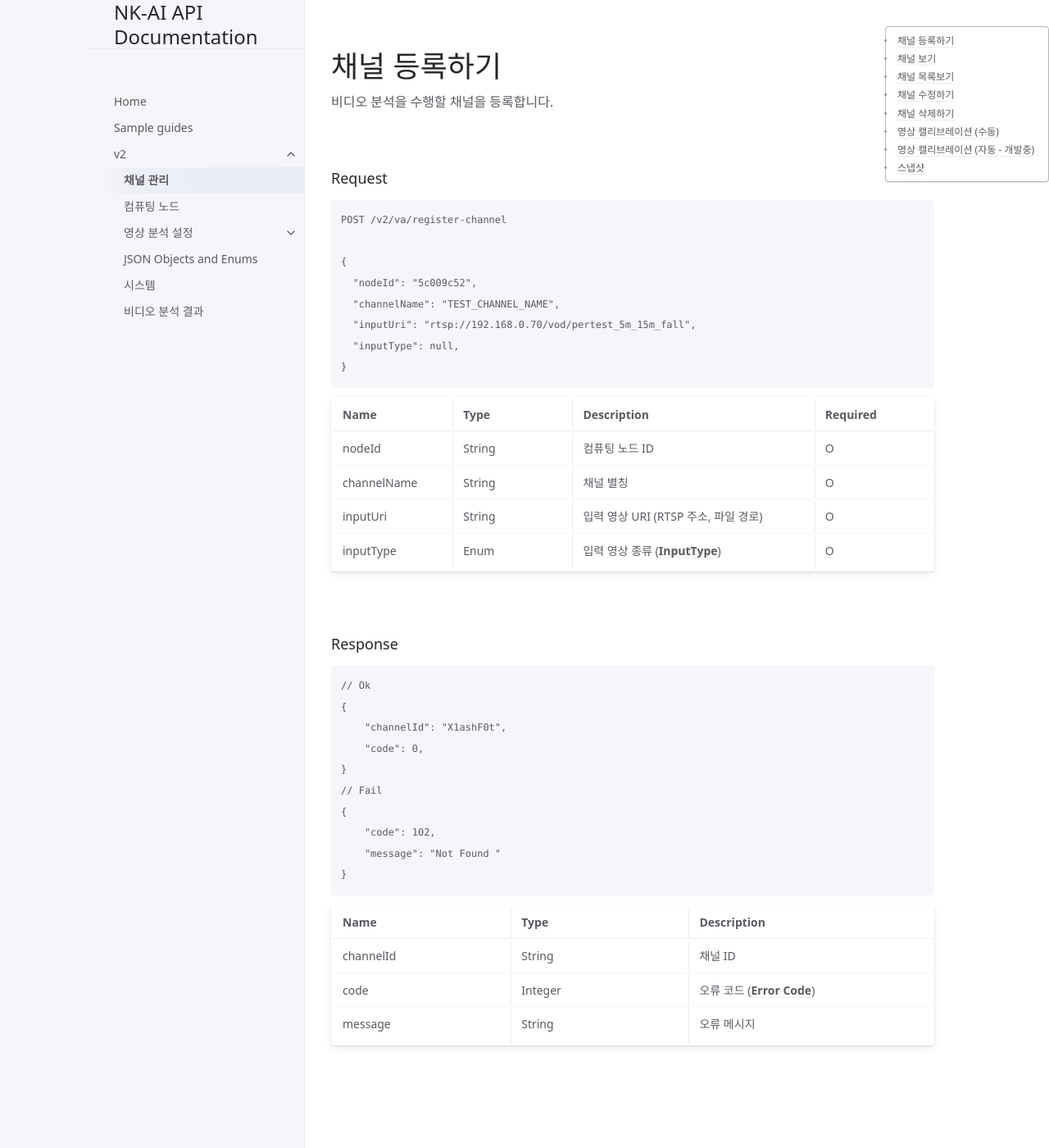
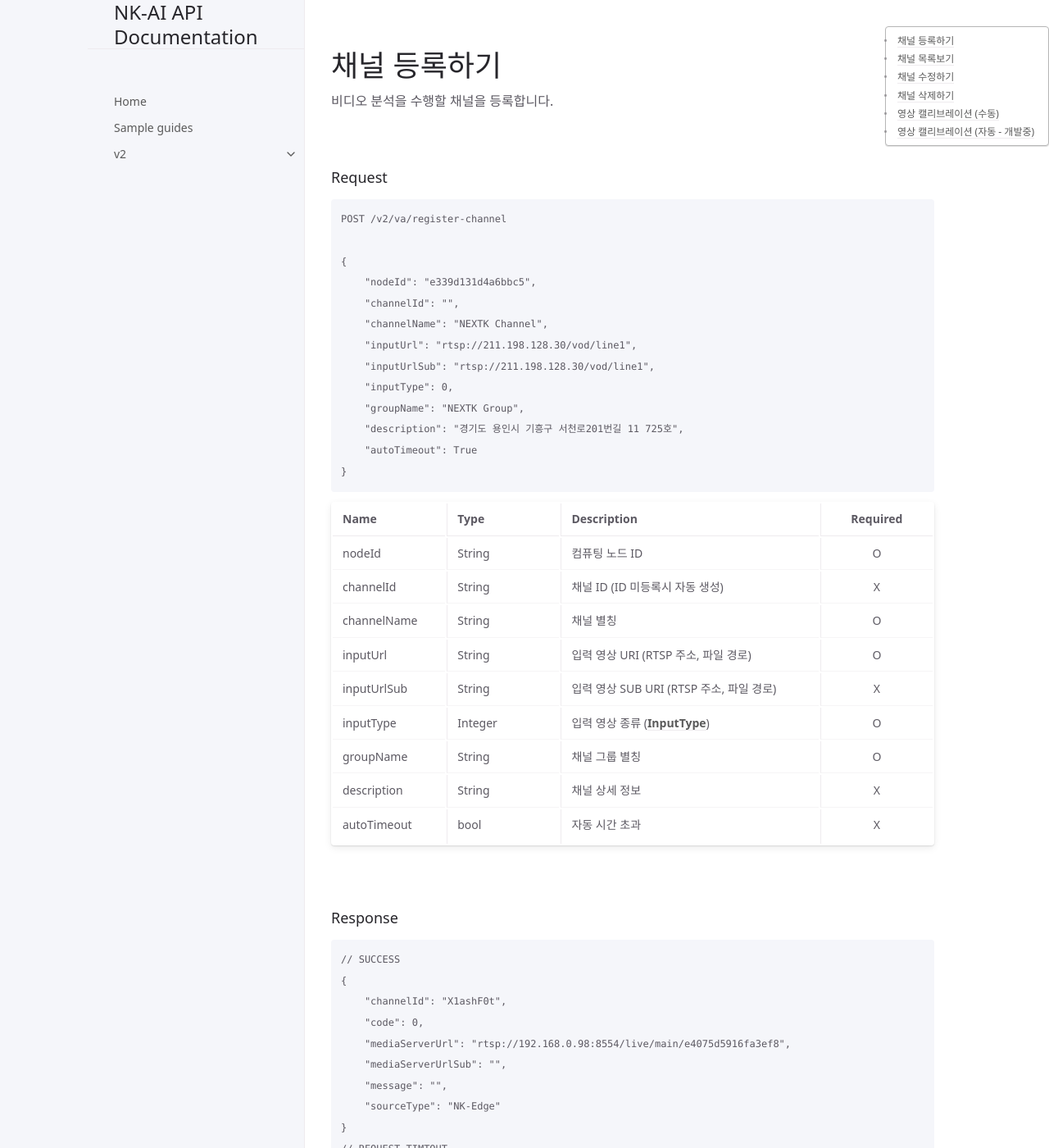
Before and after one commit to uteakO/rest-api, a Jekyll site: the page built from docs/v2/channels.md, in a window 1280 px wide and 1400 px high, scrolled down 211 px. Shown: the whole window at 82% size. Built offline with Jekyll 4.4.1, drawn with Linux system fonts in a browser that asks for light colours; our own code applies the rules of GitHub Pages for plain Markdown files; some of the changed text lies outside the part shown.

Commit message:
fix : register-channel & list-channel & update-channel & remove-channel

````diff
--- a/docs/v2/channels.md
+++ b/docs/v2/channels.md
@@ -1,11 +1,3 @@
----
-layout: default
-title: 채널 관리
-nav_order: 3
-parent: v2
-has_children: false
-# permalink: /docs/v2
----
 
 
 채널에 대한 API입니다. 채널은 1개의 비디오에 대한 정보이며, 영상분석을 수행하는 단위입니다.
@@ -26,42 +18,117 @@ has_children: false
 POST /v2/va/register-channel
 
 {
-  "nodeId": "5c009c52",
-  "channelName": "TEST_CHANNEL_NAME",
-  "inputUri": "rtsp://192.168.0.70/vod/pertest_5m_15m_fall",
-  "inputType": null,
+    "nodeId": "e339d131d4a6bbc5",
+    "channelId": "",
+    "channelName": "NEXTK Channel",
+    "inputUrl": "rtsp://211.198.128.30/vod/line1",
+    "inputUrlSub": "rtsp://211.198.128.30/vod/line1",
+    "inputType": 0,
+    "groupName": "NEXTK Group",
+    "description": "경기도 용인시 기흥구 서천로201번길 11 725호",
+    "autoTimeout": True
 }
 ```
 
 | Name | Type | Description | Required |
-| :---- | :---- |:---- |:---- |
+| :---- | :---- |:---- |:----: |
 | nodeId | String | 컴퓨팅 노드 ID | O |
+| channelId | String | 채널 ID (ID 미등록시 자동 생성)| X |
 | channelName | String | 채널 별칭 | O |
-| inputUri | String | 입력 영상 URI (RTSP 주소, 파일 경로) | O |
-| inputType | Enum | 입력 영상 종류 (**[InputType](models.md#inputtype)**) | O |
+| inputUrl | String | 입력 영상 URI (RTSP 주소, 파일 경로) | O |
+| inputUrlSub | String | 입력 영상 SUB URI (RTSP 주소, 파일 경로) | X |
+| inputType | Integer | 입력 영상 종류 (**[InputType](models.md#inputtype)**) | O |
+| groupName | String | 채널 그룹 별칭 | O |
+| description | String | 채널 상세 정보 | X |
+| autoTimeout | bool | 자동 시간 초과 | X |
 
 
 <br>
 
 ### Response
 ```
-// Ok
+// SUCCESS
 {
     "channelId": "X1ashF0t",
     "code": 0,
+    "mediaServerUrl": "rtsp://192.168.0.98:8554/live/main/e4075d5916fa3ef8",
+    "mediaServerUrlSub": "",
+    "message": "",
+    "sourceType": "NK-Edge"
 }
-// Fail
+// REQUEST_TIMTOUT
 {
-    "code": 102,
-    "message": "Not Found "
+    "channelId": "",
+    "code": 502,
+    "mediaServerUrl": "",
+    "mediaServerUrlSub": "",
+    "message": "",
+    "sourceType": ""
+}
+// NOT_FOUND_COMPUTING_NODE
+{
+    "channelId": "",
+    "code": 503,
+    "mediaServerUrl": "",
+    "mediaServerUrlSub": "",
+    "message": "",
+    "sourceType": ""
+}
+// INVALID_LICENSE
+{
+    "channelId": "",
+    "code": 20,
+    "mediaServerUrl": "",
+    "mediaServerUrlSub": "",
+    "message": "INVALID_LICENSE",
+    "sourceType": ""
+}
+// NOT_FOUND_VIDEO
+{
+    "channelId": "",
+    "code": 506,
+    "mediaServerUrl": "",
+    "mediaServerUrlSub": "",
+    "message": "NOT_FOUND_VIDEO",
+    "sourceType": ""
+}
+// NOT_SUPPORT_VIDEO_EXT
+{
+    "channelId": "",
+    "code": 507,
+    "mediaServerUrl": "",
+    "mediaServerUrlSub": "",
+    "message": "NOT_SUPPORT_VIDEO_EXT",
+    "sourceType": ""
+}
+// FAIL_CREATE_CHANNEL
+{
+    "channelId": "",
+    "code": 201,
+    "mediaServerUrl": "",
+    "mediaServerUrlSub": "",
+    "message": "FAIL_CREATE_CHANNEL",
+    "sourceType": ""
+}
+// DIFFERENT_UID_COMPUTING_NODE
+{
+    "channelId": "",
+    "code": 101,
+    "mediaServerUrl": "",
+    "mediaServerUrlSub": "",
+    "message": "DIFFERENT_UID_COMPUTING_NODE",
+    "sourceType": ""
 }
 ```
 
-| Name | Type | Description |
-| :---- | :---- |:---- |
-| channelId | String | 채널 ID |
-| code | Integer | 오류 코드 (**[Error Code](models.md#error-code)**) |
-| message | String | 오류 메시지 |
+| Name | Type | Description | Required |
+| :---- | :---- |:---- |:----: |
+| channelId | String | 채널 ID | O |
+| code | Integer | 응답 코드 (**[Error Code](models.md#error-code)**) | O |
+| mediaServerUrl | String | 미디어 서버 URL | O |
+| mediaServerUrlSub | String |  미디어 서버 SUB URL| X |
+| message | String | 오류 메시지 | X |
+| ~~sourceType~~ | ~~String~~ | [deprecated] ~~Channel GRPC 타입~~ | X |
 
 <br>
 
@@ -74,74 +141,16 @@ POST /v2/va/register-channel
 
 동일한 목표지점을 촬영하는 채널인 경우, sibling 관계가 될 수 있습니다. 예를 들어, 같은 위치에서 같은 목표지점을 촬영하도록 일반카메라와 열화상카메라 CCTV가 각각 설치 된 경우입니다. 이 때, 두 CCTV 영상들의 분석결과는 서로 상관관계가 있으므로, 이것을 응용 앱에서 활용하기 위해 본 파라메터를 이용하여 sibling 관계를 관리할 수 있습니다. -->
 
-<br><br>
-
-# 채널 보기
-채널의 상세 정보를 조회합니다.
-
-<br>
-
-### Request
-```
-POST /v2/va/get-channel
-
-{
-  "nodeId": "5c009c52",
-  "channelId": "X1ashF0t"
-}
-```
-
-| Name | Type | Description | Required |
-| :---- | :---- |:---- |:---- |
-| nodeId | String | 컴퓨팅 노드 ID | O |
-| channelId | String | 채널 ID | O |
-
-<br>
-
-### Response
-```
-//Ok
-{
-  "channelId": "6a694f0e",
-  "inputUri": "rtsp://192.168.0.70/vod/pertest_5m_15m_fall",
-  "channelName": "TEST_CHANNEL_NAME",
-  "inputType": 0,
-  "status": 0,
-  "code": 0,
-}
-
-//Fail
-{
-    "code" : 202
-    "message" : "ChannelId not exists"
-}
-```
-
-| Name | Type | Description |
-| :---- | :---- |:---- |
-| channelId | String | 채널 ID |
-| inputUri | String | 입력 영상 주소 |
-| channelName | String | 채널 이름 |
-| inputType | Integer | 입력 영상 종류(**[InputType](models.md#inputtype)**) |
-| status | Enum | 채널 상태 (**[ChannelStatus](#channelstatus)**)|
-
-
-<br><br>
 
 # 채널 목록보기
 전체 채널 상세정보를 조회합니다.
 
 ```
 POST /v2/va/list-channel
-
 {
-    "nodeId" : "5c009c52"
+    "nodeId" : "53ba9bc997c72840"
 }
 ```
-
-| Name | Type | Description | Required |
-| :---- | :---- |:---- |:---- |
-| nodeId | String | 컴퓨팅 노드 ID | O |
 
 <br>
 
@@ -149,26 +158,106 @@ POST /v2/va/list-channel
 ### Response
 ```
 {
-    "channels" : [
+    "channels": [
         {
-            "channelId": "6a694f0e",
-            "inputUri": "rtsp://192.168.0.70/vod/pertest_5m_15m_fall",
-            "channelName": "TEST_CHANNEL_NAME",
-            "inputType": 0,
-            "status": 0
+            "channelId": "e24f07a9a1aaf64d",
+            "channelName": "NEXTK Channel",
+            "description": "경기도 용인시 기흥구 서천로201번길 11 725호",
+            "frameHeight": 1080,
+            "frameWidth": 1920,
+            "group": "NEXTK Group",
+            "inputUrl": "rtsp://211.198.128.30/vod/line1",
+            "inputUrlSub": "rtsp://211.198.128.30/vod/line1",
+            "link":
+                {
+                    "channelUid": "a18cc3a4f58634b8",
+                    "linkedType": 1,
+                    "points": [
+                        {
+                            "x": 0.0,
+                            "y": 0.0
+                        },
+                        {
+                            "x": 0.84,
+                            "y": 0.0
+                        },
+                        {
+                            "x": 0.84,
+                            "y": 0.22
+                        },
+                        {
+                            "x": 0.0,
+                            "y": 0.5
+                        }
+                    ]
+                },
+            "mediaServerPort": 8554,
+            "mediaServerUrl": "rtsp://192.168.0.98:8554/live/main/e24f07a9a1aaf64d",
+            "mediaServerUrlSub": "",
+            "rpcPort": 5556,
+            "sourceType": "NK-Edge"
         },
         {
-            "channelId": "6a694f0e",
-            "inputUri": "rtsp://192.168.0.70/vod/pertest_5m_15m_fall",
-            "channelName": "TEST_CHANNEL_NAME",
-            "inputType": 0,
-            "status": 0
+            "channelId": "a18cc3a4f58634b8",
+            "channelName": "NEXTK Channel 1",
+            "description": "경기도 용인시 기흥구 서천로201번길 11 725호",
+            "frameHeight": 1080,
+            "frameWidth": 1920,
+            "group": "NEXTK Group",
+            "inputUrl": "rtsp://211.198.128.30/vod/line1",
+            "inputUrlSub": "rtsp://211.198.128.30/vod/line1",
+            "link":
+                {
+                    "channelUid": "e24f07a9a1aaf64d",
+                    "linkedType": 1,
+                    "points": [
+                        {
+                            "x": 0.0,
+                            "y": 0.0
+                        },
+                        {
+                            "x": 0.84,
+                            "y": 0.0
+                        },
+                        {
+                            "x": 0.84,
+                            "y": 0.22
+                        },
+                        {
+                            "x": 0.0,
+                            "y": 0.5
+                        }
+                    ]
+                },
+            "mediaServerPort": 8554,
+            "mediaServerUrl": "rtsp://192.168.0.98:8554/live/main/a18cc3a4f58634b8",
+            "mediaServerUrlSub": "",
+            "rpcPort": 5556,
+            "sourceType": "NK-Edge"
         }
-    ]
+    ],
+    "code": 0
 }
 ```
 
-"[Channel](models.md#channel)"의 배열을 반환합니다.
+| Name | Type | Description | Required |
+| :---- | :---- |:---- |:----: |
+| channelId | String | 채널 ID | O |
+| channelName | String | 채널 이름 | O |
+| description | String | 채널 상세 정보 | O |
+| frameHeight | Integer | 영상 높이 | O |
+| frameWidth | Integer | 영상 넓이 | O |
+| group | String | 채널 그룹 별칭 | O |
+| inputUrl | String | 입력 비디오 URI(RTSP 주소 또는 로컬파일 경로) | O |
+| inputUrlSub | String | 입력 비디오 SUB URI(RTSP 주소 또는 로컬파일 경로) | O |
+| channelUid | String | 링크 채널 ID | O |
+| linkedType | Integer | link (**[LinkType](models.md#linktype)**)  설정 | O |
+| points | JsonObject[] | ROI 라인 설정 (**[RoiDot](#roi-dot)**) | O |
+| mediaServerPort | Integer | 미디어 서버 포트 | O |
+| mediaServerUrl | String | 미디어 서버 URL | O |
+| mediaServerUrlSub | String | 미디어 서버 SUB URL | X |
+| rpcPort | Integer | rpc 서버 포트 | O |
+| ~~sourceType~~ | ~~String~~ | [deprecated] ~~Channel GRPC 타입~~ | X |
 
 <br><br>
 
@@ -183,43 +272,88 @@ POST /v2/va/list-channel
 POST /v2/va/update-channel
 
 {
-  "nodeId" : "5c009c52"
-  "channelId": "6a694f0e",
-  "inputUri": "rtsp://192.168.0.70/vod/pertest_5m_15m_fall",
-  "channelName": "TEST_CHANNEL_NAME",
-  "inputType": 0
+    "nodeId" : "5c009c52"
+    "groupName": "NEXTK Group",
+    "channelId": "6a694f0e",
+    "channelName": "NEXTK Channel",
+    "inputUrl": "rtsp://211.198.128.30/vod/line1",
+    "inputUrlSub": "rtsp://211.198.128.30/vod/line1",
+    "inputType": 0,
+    "description": "경기도 용인시 기흥구 서천로201번길 11 725호",
+    "autoTimeout": false
 }
 ```
 
 | Name | Type | Description | Required |
-| :---- | :---- |:---- |:---- |
+| :---- | :---- |:---- |:----: |
 | nodeId | String | 컴퓨팅 노드 ID | O |
+| groupName | String | 채널 그룹 별칭 | O |
 | channelId | String | 채널 ID | O |
-| inputUri | String | 입력 비디오 URI(RTSP 주소 또는 로컬파일 경로) | X |
-| channelName | String | 채널 별칭 | X |
-| inputType | Enum | 입력 비디오 타입 (**[InputType](models.md#inputtype)**) | X |
+| channelName | String | 채널 별칭 | O |
+| inputUrl | String | 입력 비디오 URI(RTSP 주소 또는 로컬파일 경로) | O |
+| inputUrlSub | String | 입력 비디오 SUB URI(RTSP 주소 또는 로컬파일 경로) | O |
+| inputType | Integer | 입력 비디오 타입 (**[InputType](models.md#inputtype)**) | O |
+| description | String | 채널 상세 정보 | X |
+| autoTimeout | bool | 자동 시간 초과  | X |
 
 <br>
 
 ### Response
 ```
-// Ok
+// SUCCESS
 {
-  "channelId": "6a694f0e",
-  "code": 0
+    "code": 0,
+    "mediaServerUrl": "rtsp://192.168.0.98:8554/live/main/32900814071418e",
+    "mediaServerUrlSub": "",
+    "message": ""
 }
-
-// Fail
+// REQUEST_TIMTOUT
 {
-   "code": 400,
-   "message" : "Not Found ChannelId"
+    "code": 502,
+    "mediaServerUrl": "",
+    "mediaServerUrlSub": "",
+    "message": ""
+}
+// NOT_FOUND_COMPUTING_NODE
+{
+    "code": 503,
+    "mediaServerUrl": "",
+    "mediaServerUrlSub": "",
+    "message": ""
+}
+// NOT_FOUND_VIDEO
+{
+    "code": 506,
+    "mediaServerUrl": "",
+    "mediaServerUrlSub": "",
+    "message": "NOT_FOUND_VIDEO"
+}
+// NOT_SUPPORT_VIDEO_EXT
+{
+    "code": 507,
+    "mediaServerUrl": "",
+    "mediaServerUrlSub": "NOT_SUPPORT_VIDEO_EXT",
+    "message": ""
+}
+// NOT_FOUND_CHANNEL_UID
+{
+    "channelId": "",
+    "code": 505,
+    "mediaServerUrl": "",
+    "mediaServerUrlSub": "",
+    "message": "NOT_FOUND_CHANNEL_UID",
+    "sourceType": ""
 }
 ```
 
-| Name | Type | Description |
-| :---- | :---- |:---- |
-| code | Integer | 오류 코드 (**[Error Code](models.md#error-code)**) |
-| message | String | 오류 메시지 |
+| Name | Type | Description | Required |
+| :---- | :---- |:---- |:----: |
+| mediaServerUrl | String | 미디어 서버 URL | O |
+| mediaServerUrlSub | String | 미디어 서버 SUB URL | X |
+| ~~sourceType~~ | ~~String~~ | [deprecated] ~~Channel GRPC 타입~~ | X |
+| code | Integer | 응답 코드 (**[Error Code](models.md#error-code)**) | O |
+| channelId | String | 채널 ID | X |
+| message | String | 오류 메시지 | X |
 
 <br><br>
 
@@ -234,12 +368,12 @@ POST /v2/va/remove-channel
 
 {
     "nodeId" : "5c009c52",
-    "channelId": "6a694f0e",
+    "channelId": "6a694f0e"
 }
 ```
 
 | Name | Type | Description | Required |
-| :---- | :---- |:---- |:---- |
+| :---- | :---- |:---- |:----: |
 | nodeId | String | 컴퓨팅 노드 ID | O |
 | channelId | String | 채널 ID | O |
 
@@ -248,22 +382,37 @@ POST /v2/va/remove-channel
 ### Response
 
 ```
-// Ok
+// SUCCESS
 {
-  "channelId": "8cc0a5ec",
-  "code": 0
+    "channelId": "6a694f0e",
+    "code": 0,
+    "message": ""
 }
-// Fail
+// REQUEST_TIMTOUT
 {
-  "code": 404,
-  "message": "not founded channel"
+    "channelId": "",
+    "code": 502,
+    "message": ""
+}
+// NOT_FOUND_COMPUTING_NODE
+{
+    "channelId": "",
+    "code": 503,
+    "message": ""
+}
+// NOT_FOUND_CHANNEL_UID
+{
+    "channelId": "",
+    "code": 505,
+    "message": "NOT_FOUND_CHANNEL_UID"
 }
 ```
 
-| Name | Type | Description |
-| :---- | :---- |:---- |
-| code | Integer | 오류 코드 (**[Error Code](models.md#error-code)**) |
-| message | String | 오류 메시지 |
+| Name | Type | Description | Required |
+| :---- | :---- |:---- |:----: |
+| channelId | String | 채널 ID | O |
+| code | Integer | 응답 코드 (**[Error Code](models.md#error-code)**) | O |
+| message | String | 오류 메시지 | X |
 
 <br>
 
@@ -298,13 +447,13 @@ POST /v2/va/callibrate
         "imageWorldZ" : 0.5,
         "cameraPanDegree" : 90.0,
         "cameraTiltDegree" : 10.0,
-        "cameraHorizontalAngle" : 0.0,
+        "cameraHorizontalAngle" : 0.0
     }
 }
 ```
 
 | Name | Type | Description | Required |
-| :---- | :---- |:---- |:---- |
+| :---- | :---- |:---- |:----: |
 | nodeId | String | 컴퓨팅 노드 ID | O |
 | channelId | String | 채널 ID | O |
 | calibration | JsonObject | 캘리브레이션 값(**[Caliration](models.md#calibration)**)| O |
@@ -328,6 +477,7 @@ POST /v2/va/callibrate
 
 | Name | Type | Description |
 | :---- | :---- |:---- |
+| channelId | String | 채널 ID | O |
 | code | Integer | 오류 코드 (**[Error Code](models.md#error-code)**) |
 | message | String | 오류 메시지 |
 
@@ -366,13 +516,13 @@ POST /v2/va/callibrate
 ```
 
 | Name | Type | Description | Required |
-| :---- | :---- |:---- |:---- |
+| :---- | :---- |:---- |:----: |
 | nodeId | string | 컴퓨팅 노드 ID | O |
 | channelId | String | 채널 ID | O |
 | firstLine | JsonObject | 왜곡 보정을 위한 첫번째 직선 (**[Line](#Line)**)| O |
 | secondLine | JsonObject | 왜곡 보정을 위한 두번째 직선 (**[Line](#Line)**)| O |
 
-### Line ###
+### Line
 
 | Name | Type | Description | Required |
 | :---- | :---- |:---- |:---- |
@@ -400,51 +550,8 @@ POST /v2/va/callibrate
 
 | Name | Type | Description |
 | :---- | :---- |:---- |
-| code | Integer | 오류 코드 (**[Error Code](models.md#error-code)**) |
+| channelId | String | 채널 ID | O |
+| code | Integer | 응답 코드 (**[Error Code](models.md#error-code)**) |
 | message | String | 오류 메시지 |
 
 <br><br>
-
-# 스냅샷
-
-채널의 영상 스냅샷을 반환합니다.
-
-<br>
-
-### Request
-```
-POST /v2/va/snapshot
-
-{
-    "nodeId" : "5c009c52"
-    "channelId" : "6a694f0e"
-}
-```
-
-| Name | Type | Description | Required |
-| :---- | :---- |:---- |:---- |
-| nodeId | string | 컴퓨팅 노드 ID | O |
-| channelId | String | 채널 ID | O |
-
-<br>
-
-### Response
-```
-// Ok
-{
-    "imageData" : "x35hj34Bd239...."
-    "code" : 0
-}
-
-// Fail
-{
-    "code": 1,
-    "message": "Channel X1ashF0t not exists"
-}
-```
-
-| Name | Type | Description |
-| :---- | :---- |:---- |
-| imageData | String | 영상 데이터 (jpeg -> base64인코딩) |
-| code | Integer | 오류 코드 (**[Error Code](models.md#error-code)**) |
-| message | String | 오류 메시지 |
````
